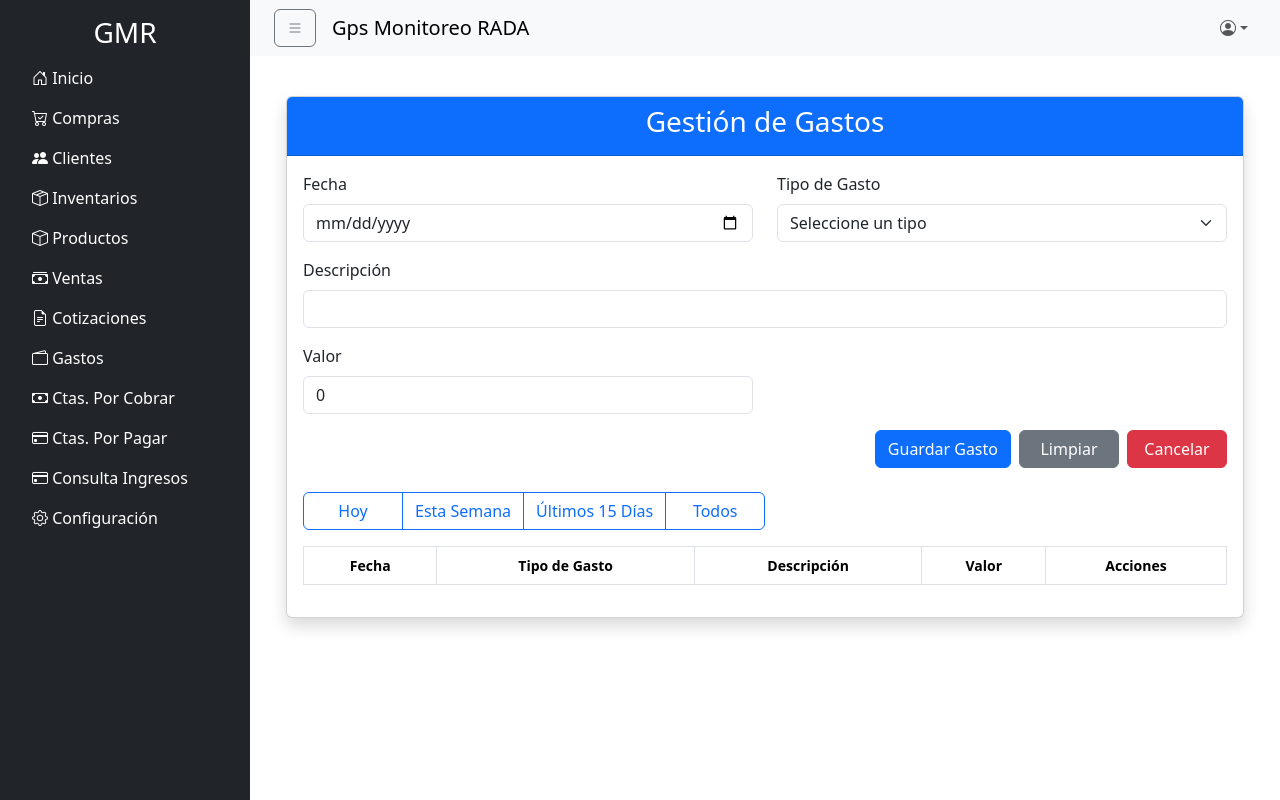
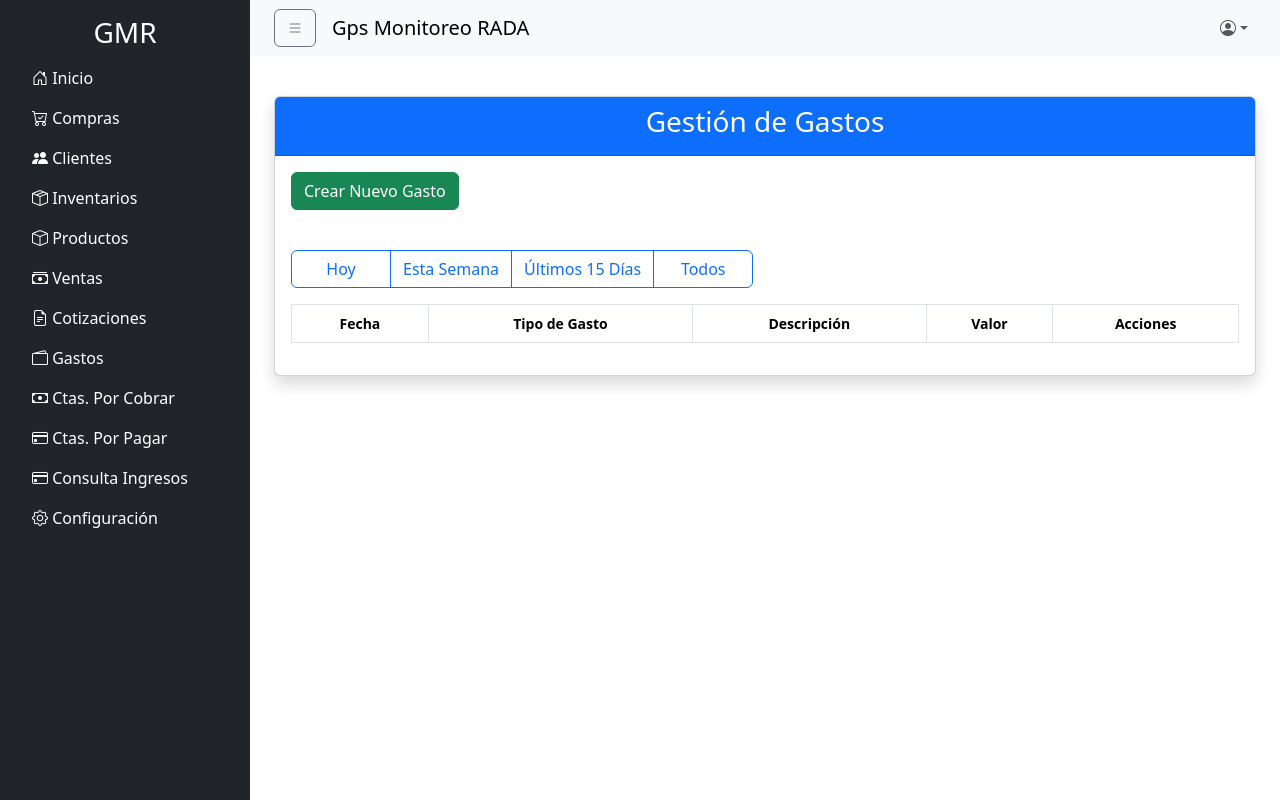
Before and after one commit to pachecop123/radamonitoreo-frontend, a Vue app: page /gastos in a window 1280 px wide. Built offline with nearby package versions, Linux system fonts and the light colour scheme; sample sign-in values are in the browser's storage.

Commit message:
Gastos Terminado

```diff
--- a/src/views/Gastos.vue
+++ b/src/views/Gastos.vue
@@ -1,50 +1,16 @@
 <template>
-  <div class="container mt-3">
+  <div class="custom-container mt-3">
     <div class="card shadow">
       <div class="card-header text-center bg-primary text-white">
         <h3>Gestión de Gastos</h3>
       </div>
       <div class="card-body">
-        <form @submit.prevent="handleSubmit">
-          <!-- Información del Gasto -->
-          <div class="row mb-3">
-            <div class="col-md-6">
-              <label for="fecha" class="form-label">Fecha</label>
-              <input type="date" id="fecha" class="form-control" v-model="gasto.fecha" required />
-            </div>
-            <div class="col-md-6">
-              <label for="tipo" class="form-label">Tipo de Gasto</label>
-              <select id="tipo" class="form-select" v-model="gasto.tipo" required>
-                <option value="">Seleccione un tipo</option>
-                <option value="administrativos">Administrativos</option>
-                <option value="operativos">Operativos</option>
-                <option value="no operativos">No Operativos</option>
-                <option value="ventas">Ventas</option>
-                <option value="otros">Otros</option>
-              </select>
-            </div>
-          </div>
-          <div class="row mb-3">
-            <div class="col-md-12">
-              <label for="descripcion" class="form-label">Descripción</label>
-              <input type="text" id="descripcion" class="form-control" v-model="gasto.descripcion" required />
-            </div>
-          </div>
-          <div class="row mb-3">
-            <div class="col-md-6">
-              <label for="valor" class="form-label">Valor</label>
-              <input type="number" id="valor" class="form-control" v-model="gasto.valor" required />
-            </div>
-          </div>
-          <!-- Botones de Acción -->
-          <div class="row mb-3">
-            <div class="col-md-12 text-end">
-              <button type="submit" class="btn btn-primary me-2">{{ editMode ? 'Actualizar Gasto' : 'Guardar Gasto' }}</button>
-              <button type="button" class="btn btn-secondary me-2" @click="limpiarFormulario">Limpiar</button>
-              <button type="button" class="btn btn-danger" @click="cancelar">Cancelar</button>
-            </div>
-          </div>
-        </form>
+        <button class="btn btn-success mb-3" @click="openModal">
+          Crear Nuevo Gasto
+        </button>
+
+
+
         <!-- Tabla de Gastos -->
         <div class="mt-4">
           <div class="btn-group mb-3" role="group">
@@ -82,53 +48,143 @@
       </div>
     </div>
   </div>
+
+        <!-- Modal para crear/editar gastos -->
+        <div class="modal fade" id="gastoModal" tabindex="-1" aria-labelledby="gastoModalLabel" aria-hidden="true" ref="gastoModal">
+          <div class="modal-dialog modal-dialog-centered">
+            <div class="modal-content">
+              <div class="modal-header">
+                <h5 class="modal-title" id="gastoModalLabel">{{ isEditing ? 'Editar Gasto' : 'Crear Gasto' }}</h5>
+                <button type="button" class="btn-close" @click="closeModal" aria-label="Close"></button>
+              </div>
+              <div class="modal-body">
+                <form @submit.prevent="isEditing ? updateGasto() : createGasto()">
+                  <div class="mb-3">
+                    <label for="fecha" class="form-label">Fecha</label>
+                    <input v-model="gastoData.fecha" type="date" class="form-control" id="fecha" required />
+                  </div>
+                  <div class="mb-3">
+                    <label for="tipo" class="form-label">Tipo de Gasto</label>
+                    <select v-model="gastoData.tipo" id="tipo" class="form-select" required>
+                      <option value="">Seleccione un tipo</option>
+                      <option value="administrativos">Administrativos</option>
+                      <option value="operativos">Operativos</option>
+                      <option value="no operativos">No Operativos</option>
+                      <option value="ventas">Ventas</option>
+                      <option value="otros">Otros</option>
+                    </select>
+                  </div>
+                  <div class="mb-3">
+                    <label for="descripcion" class="form-label">Descripción</label>
+                    <textarea v-model="gastoData.descripcion" class="form-control" id="descripcion" rows="4" required></textarea>
+                  </div>
+                  <div class="mb-3">
+                    <label for="valor" class="form-label">Valor</label>
+                    <input v-model="gastoData.valor" type="number" class="form-control" id="valor" required />
+                  </div>
+                  <button type="submit" class="btn btn-primary">{{ isEditing ? 'Actualizar' : 'Crear' }}</button>
+                </form>
+              </div>
+            </div>
+          </div>
+        </div>
+
 </template>
 
 <script>
+import Swal from 'sweetalert2';
+import { Modal } from 'bootstrap';
+
 export default {
   data() {
     return {
-      gasto: {
+      gastoData: {
         fecha: '',
         tipo: '',
         descripcion: '',
-        valor: 0,
+        valor: 0
       },
       gastos: [],
-      editMode: false,
-      editIndex: -1,
-      filtro: 'todos',
+      isEditing: false,
+      currentGastoIndex: null,
+      filtro: 'todos'
     };
   },
   methods: {
-    handleSubmit() {
-      if (this.editMode) {
-        this.gastos.splice(this.editIndex, 1, { ...this.gasto });
-        this.editMode = false;
-        this.editIndex = -1;
+    openModal() {
+      this.resetGastoData();
+      this.isEditing = false;
+      if (this.gastoModalInstance) {
+        this.gastoModalInstance.show();
       } else {
-        this.gastos.push({ ...this.gasto });
+        this.gastoModalInstance = new Modal(this.$refs.gastoModal);
+        this.gastoModalInstance.show();
       }
-      this.limpiarFormulario();
     },
-    limpiarFormulario() {
-      this.gasto = {
+    resetGastoData() {
+      this.gastoData = {
         fecha: '',
         tipo: '',
         descripcion: '',
-        valor: 0,
+        valor: 0
       };
     },
+    async createGasto() {
+      try {
+        const newGasto = { ...this.gastoData, id: Date.now() }; // Simulación de creación de gasto
+        this.gastos.push(newGasto);
+        this.closeModal();
+        Swal.fire('Éxito', 'Gasto creado con éxito', 'success');
+      } catch (error) {
+        console.error('Error creating gasto', error);
+        Swal.fire('Error', 'No se pudo crear el gasto', 'error');
+      }
+    },
     editGasto(index) {
-      this.gasto = { ...this.gastos[index] };
-      this.editMode = true;
-      this.editIndex = index;
+      this.gastoData = { ...this.gastos[index] };
+      this.isEditing = true;
+      this.currentGastoIndex = index;
+      if (this.gastoModalInstance) {
+        this.gastoModalInstance.show();
+      } else {
+        this.gastoModalInstance = new Modal(this.$refs.gastoModal);
+        this.gastoModalInstance.show();
+      }
     },
-    deleteGasto(index) {
-      this.gastos.splice(index, 1);
+    async updateGasto() {
+      try {
+        this.gastos.splice(this.currentGastoIndex, 1, { ...this.gastoData });
+        this.closeModal();
+        Swal.fire('Éxito', 'Gasto actualizado con éxito', 'success');
+      } catch (error) {
+        console.error('Error updating gasto', error);
+        Swal.fire('Error', 'No se pudo actualizar el gasto', 'error');
+      }
     },
-    cancelar() {
-      this.$router.push('/');
+    async deleteGasto(index) {
+      const result = await Swal.fire({
+        title: '¿Estás seguro?',
+        text: 'No podrás recuperar este gasto después de eliminarlo.',
+        icon: 'warning',
+        showCancelButton: true,
+        confirmButtonText: 'Sí, eliminar',
+        cancelButtonText: 'Cancelar',
+      });
+
+      if (result.isConfirmed) {
+        try {
+          this.gastos.splice(index, 1);
+          Swal.fire('Eliminado!', 'El gasto ha sido eliminado.', 'success');
+        } catch (error) {
+          console.error('Error deleting gasto', error);
+          Swal.fire('Error', 'No se pudo eliminar el gasto', 'error');
+        }
+      }
+    },
+    closeModal() {
+      if (this.gastoModalInstance) {
+        this.gastoModalInstance.hide();
+      }
     },
     filtrarGastos() {
       const hoy = new Date().toISOString().split('T')[0];
@@ -144,16 +200,28 @@ export default {
       } else {
         return this.gastos;
       }
-    },
+    }
   },
+  mounted() {
+    this.gastoModalInstance = new Modal(this.$refs.gastoModal);
+  }
 };
 </script>
 
 <style scoped>
+.custom-container {
+  max-width: 1400px; /* Ajusta el tamaño máximo según tus necesidades */
+  margin: 0 auto; /* Centra el contenedor horizontalmente */
+}
 .card-header {
   font-size: 1.5rem;
 }
 button {
   min-width: 100px;
 }
+#descripcion {
+  height: 100px; /* Ajusta esta altura según tus necesidades */
+  word-wrap: break-word; /* Agrega esta propiedad para que se ajuste el texto */
+  white-space: pre-wrap; /* Agrega esta propiedad para que se ajuste el texto */
+}
 </style>
```
